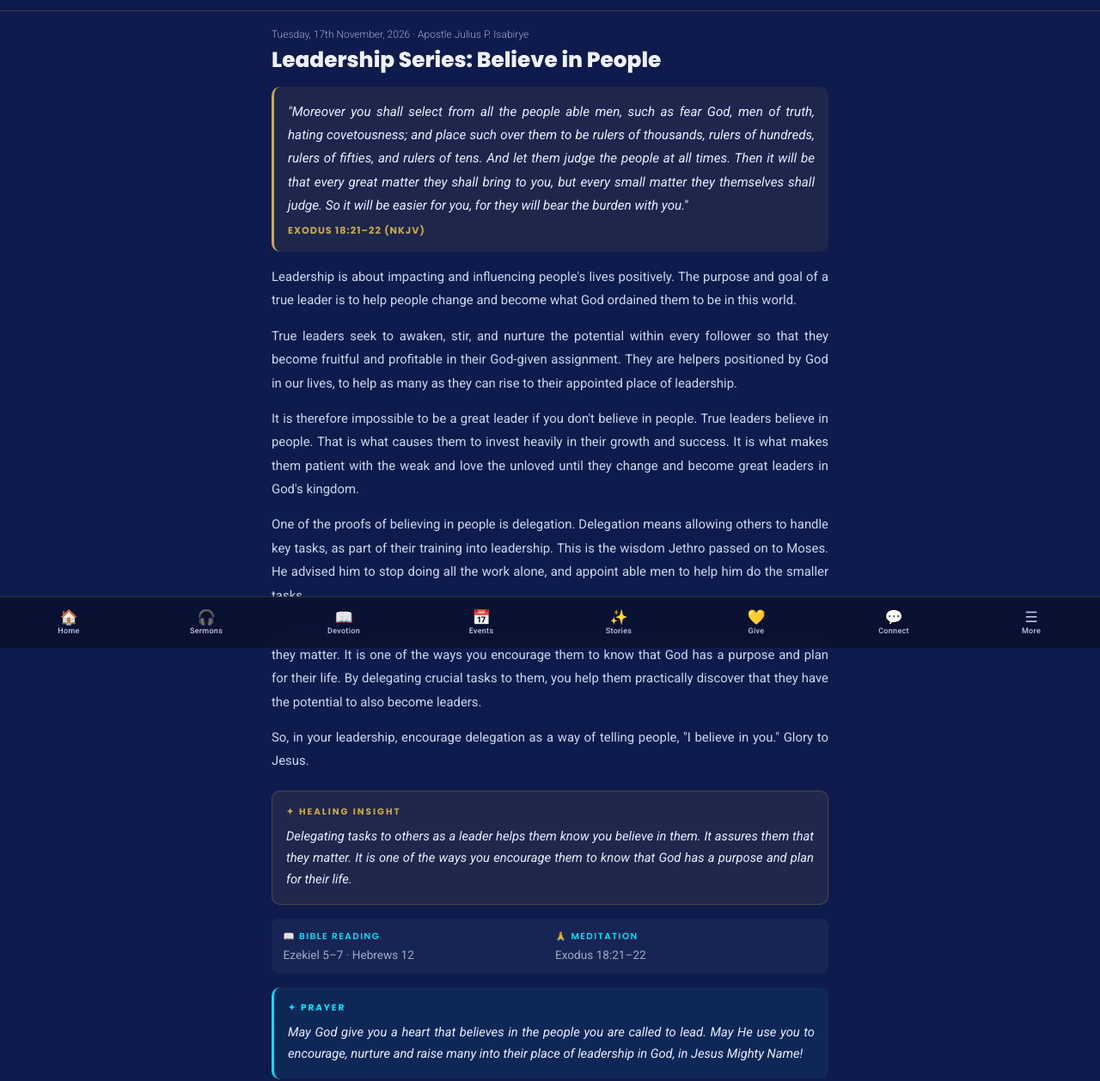
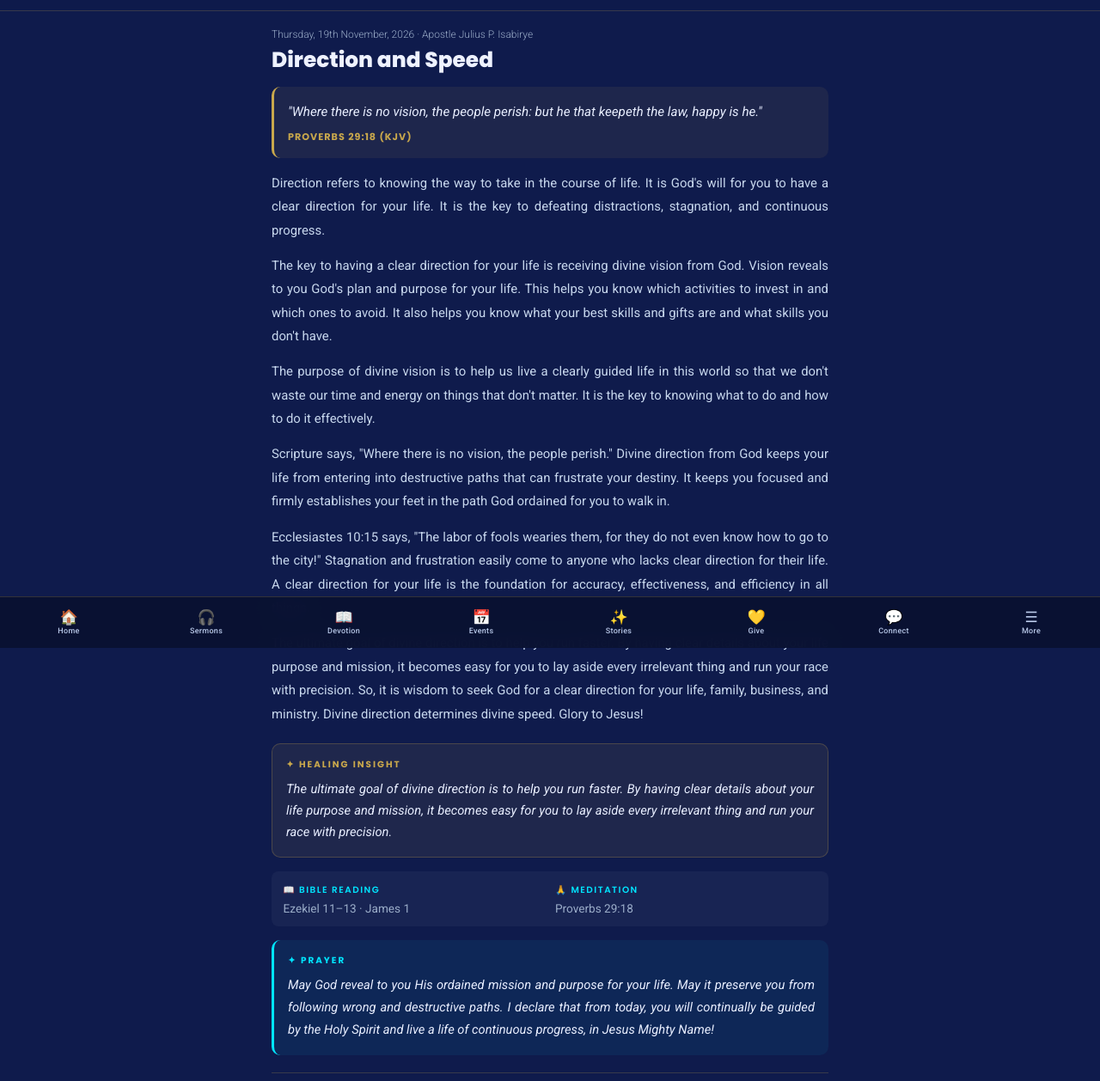
Before and after one commit to brexta/healingmomentchurch, a plain HTML site: page devotion/index.html in a window 1280 px wide. Shown: the part 46-1304 px from the top of the page at 86% size. Drawn offline with Linux system fonts and the light colour scheme.

Commit message:
Update index.html

```diff
--- a/devotion/index.html
+++ b/devotion/index.html
@@ -3,7 +3,7 @@
 <head>
   <meta charset="UTF-8">
   <meta name="viewport" content="width=device-width,initial-scale=1">
-  <meta name="description" content="Today's daily devotion from The Healing Moment Church — Leadership Series: Believe in People by Apostle Julius P. Isabirye.">
+  <meta name="description" content="Today's daily devotion from The Healing Moment Church — Direction and Speed by Apostle Julius P. Isabirye.">
   <title>Today's Devotion — The Healing Moment Church</title>
   <link rel="preconnect" href="https://fonts.googleapis.com">
   <link rel="preconnect" href="https://fonts.gstatic.com" crossorigin>
@@ -215,42 +215,42 @@
 <div class="page">
 <div class="section">
 
-  <div class="dev-date">Tuesday, 17th November, 2026 · Apostle Julius P. Isabirye</div>
-  <div class="dev-topic">Leadership Series: Believe in People</div>
+  <div class="dev-date">Thursday, 19th November, 2026 · Apostle Julius P. Isabirye</div>
+  <div class="dev-topic">Direction and Speed</div>
 
   <div class="dev-verse-wrap">
-    <div class="dev-verse">"Moreover you shall select from all the people able men, such as fear God, men of truth, hating covetousness; and place such over them to be rulers of thousands, rulers of hundreds, rulers of fifties, and rulers of tens. And let them judge the people at all times. Then it will be that every great matter they shall bring to you, but every small matter they themselves shall judge. So it will be easier for you, for they will bear the burden with you."</div>
-    <div class="dev-ref">Exodus 18:21–22 (NKJV)</div>
+    <div class="dev-verse">"Where there is no vision, the people perish: but he that keepeth the law, happy is he."</div>
+    <div class="dev-ref">Proverbs 29:18 (KJV)</div>
   </div>
 
   <div class="dev-body">
-    <p>Leadership is about impacting and influencing people's lives positively. The purpose and goal of a true leader is to help people change and become what God ordained them to be in this world.</p>
-    <p>True leaders seek to awaken, stir, and nurture the potential within every follower so that they become fruitful and profitable in their God-given assignment. They are helpers positioned by God in our lives, to help as many as they can rise to their appointed place of leadership.</p>
-    <p>It is therefore impossible to be a great leader if you don't believe in people. True leaders believe in people. That is what causes them to invest heavily in their growth and success. It is what makes them patient with the weak and love the unloved until they change and become great leaders in God's kingdom.</p>
-    <p>One of the proofs of believing in people is delegation. Delegation means allowing others to handle key tasks, as part of their training into leadership. This is the wisdom Jethro passed on to Moses. He advised him to stop doing all the work alone, and appoint able men to help him do the smaller tasks.</p>
-    <p>Delegating tasks to others as a leader helps them know you believe in them. It assures them that they matter. It is one of the ways you encourage them to know that God has a purpose and plan for their life. By delegating crucial tasks to them, you help them practically discover that they have the potential to also become leaders.</p>
-    <p>So, in your leadership, encourage delegation as a way of telling people, "I believe in you." Glory to Jesus.</p>
+    <p>Direction refers to knowing the way to take in the course of life. It is God's will for you to have a clear direction for your life. It is the key to defeating distractions, stagnation, and continuous progress.</p>
+    <p>The key to having a clear direction for your life is receiving divine vision from God. Vision reveals to you God's plan and purpose for your life. This helps you know which activities to invest in and which ones to avoid. It also helps you know what your best skills and gifts are and what skills you don't have.</p>
+    <p>The purpose of divine vision is to help us live a clearly guided life in this world so that we don't waste our time and energy on things that don't matter. It is the key to knowing what to do and how to do it effectively.</p>
+    <p>Scripture says, "Where there is no vision, the people perish." Divine direction from God keeps your life from entering into destructive paths that can frustrate your destiny. It keeps you focused and firmly establishes your feet in the path God ordained for you to walk in.</p>
+    <p>Ecclesiastes 10:15 says, "The labor of fools wearies them, for they do not even know how to go to the city!" Stagnation and frustration easily come to anyone who lacks clear direction for their life. A clear direction for your life is the foundation for accuracy, effectiveness, and efficiency in all things.</p>
+    <p>The ultimate goal of divine direction is to help you run faster. By having clear details about your life purpose and mission, it becomes easy for you to lay aside every irrelevant thing and run your race with precision. So, it is wisdom to seek God for a clear direction for your life, family, business, and ministry. Divine direction determines divine speed. Glory to Jesus!</p>
   </div>
 
   <div class="dev-insight">
     <div class="dev-insight-label">✦ Healing Insight</div>
-    <div class="dev-insight-text">Delegating tasks to others as a leader helps them know you believe in them. It assures them that they matter. It is one of the ways you encourage them to know that God has a purpose and plan for their life.</div>
+    <div class="dev-insight-text">The ultimate goal of divine direction is to help you run faster. By having clear details about your life purpose and mission, it becomes easy for you to lay aside every irrelevant thing and run your race with precision.</div>
   </div>
 
   <div class="dev-plan-wrap">
     <div>
       <span class="dev-plan-label">📖 Bible Reading</span>
-      Ezekiel 5–7 · Hebrews 12
+      Ezekiel 11–13 · James 1
     </div>
     <div>
       <span class="dev-plan-label">🙏 Meditation</span>
-      Exodus 18:21–22
+      Proverbs 29:18
     </div>
   </div>
 
   <div class="dev-prayer">
     <span class="dev-prayer-label">✦ Prayer</span>
-    <p>May God give you a heart that believes in the people you are called to lead. May He use you to encourage, nurture and raise many into their place of leadership in God, in Jesus Mighty Name!</p>
+    <p>May God reveal to you His ordained mission and purpose for your life. May it preserve you from following wrong and destructive paths. I declare that from today, you will continually be guided by the Holy Spirit and live a life of continuous progress, in Jesus Mighty Name!</p>
   </div>
 
   <div class="dev-archive-link">
```
